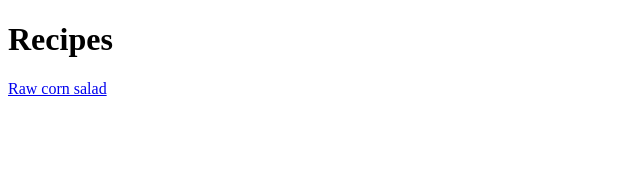
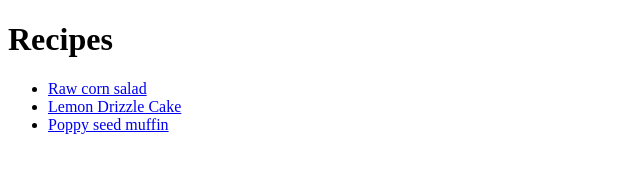
Before and after one commit to taraksh01/recipes, a plain HTML site: page index.html in a window 1280 px wide. Shown: the whole page, without its empty margins (0-640 px from the left). Drawn offline with Linux system fonts and the light colour scheme.

Commit message:
Added recipes to lemon fdrizzle cake and poppy seed muffin

```diff
--- a/index.html
+++ b/index.html
@@ -7,6 +7,10 @@
 
   <body>
     <h1>Recipes</h1>
-    <a href="./recipes/raw-corn-salad.html">Raw corn salad</a>
+    <ul>
+        <li><a href="./recipes/raw-corn-salad.html">Raw corn salad</a></li>
+        <li><a href="./recipes/lemon-drizzle-cake.html">Lemon Drizzle Cake</a></li>
+        <li><a href="./recipes/poppy-seed-muffin.html">Poppy seed muffin</a></li>
+    </ul>
   </body>
 </html>
```
Also changed, not shown: images/lemon-drizzle-cake.jpeg (added), images/puffy-muffin.jpeg (added).
